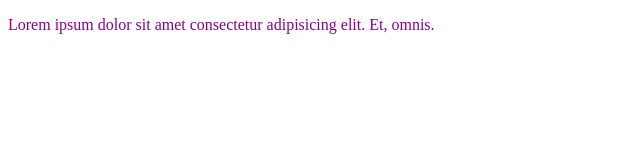
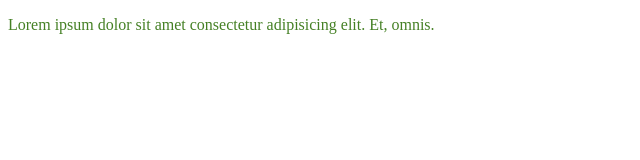
Before and after one commit to NataliiaYakovenko/html-css-project, a plain HTML site: page index.html in a window 1280 px wide. Shown: the whole page, without its empty margins (0-640 px from the left). Drawn offline with Linux system fonts and the light colour scheme.

Commit message:
color variants

```diff
--- a/index.html
+++ b/index.html
@@ -7,11 +7,16 @@
 
     <Style>
         p {
-         color: darkmagenta;
+          /* color: pink; -- використовується словом*/
+          /* color: #458025;  -- використовується шістнатцяткий формат*/
+          /* color: rgba(119, 102, 85, 0.948); -- використовується rgba з альфа канал*/
+          /* color: rgb (100, 200, 150)----- використовується rgb*/
+          color: #458025
         }
     </Style>
 </head>
 <body>
+    <!-- ctrl + .біля правого shift......створює коментарі -->
     <p>Lorem ipsum dolor sit amet consectetur adipisicing elit. Et, omnis.</p>
 </body>
 </html>
```
